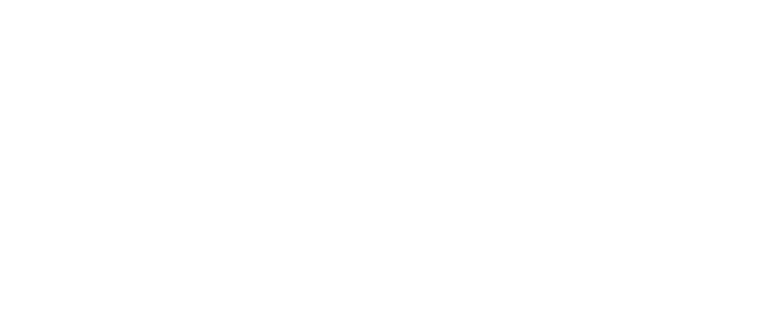
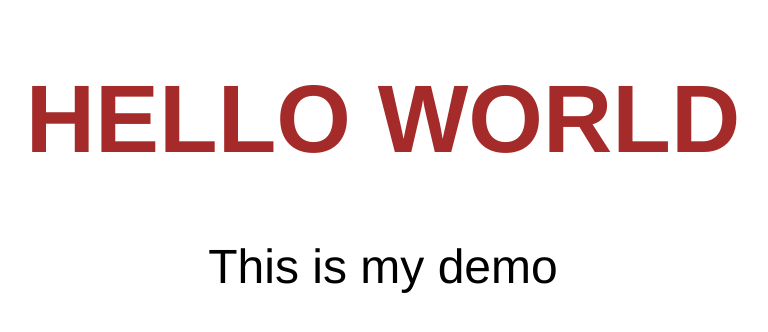
Before and after one commit to JengoArnold/bh, a plain HTML site: page index.html in a window 1280 px wide. Shown: the whole page, without its empty margins (257-1025 px from the left). Drawn offline with Linux system fonts and the light colour scheme.

Commit message:
update home-page css

```diff
--- a/index.html
+++ b/index.html
@@ -3,9 +3,11 @@
 <head>
     <meta charset="UTF-8">
     <meta name="viewport" content="width=device-width, initial-scale=1.0">
+    <link rel="stylesheet" href="style.css">
     <title>Document</title>
 </head>
 <body>
-
+    <h1>HELLO WORLD</h1>
+    <p>This is my demo</p>
 </body>
 </html>
--- a/style.css
+++ b/style.css
@@ -0,0 +1,8 @@
+h1{
+    color: brown;
+}
+body{
+    font-size: 3rem;
+    font-family: 'Franklin Gothic Medium', 'Arial Narrow', Arial, sans-serif;
+    text-align: center;
+}
```
